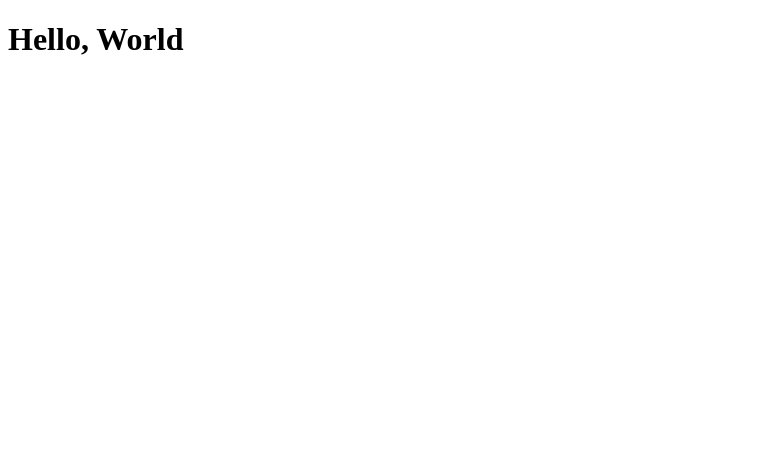
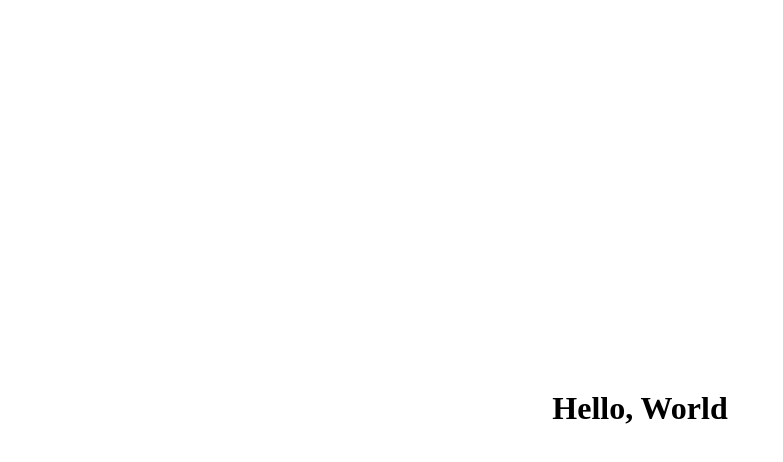
Before and after one commit to chrispohlmanmx/oe_hello_world, a plain HTML site: page index.html in a window 1280 px wide. Shown: the whole page, without its empty margins (0-783 px from the left). Drawn offline with Linux system fonts and the light colour scheme.

Commit message:
feat: adding minimal inline styles to move text to center of screen

```diff
--- a/index.html
+++ b/index.html
@@ -3,7 +3,7 @@
   <head>
     <title>Hello, World</title>
   </head>
-  <body>
-    <h1>Hello, World</h1>
+  <body style="height: 100vh; display: flex; align-items: center">
+    <h1 style="margin: 0 auto">Hello, World</h1>
   </body>
 </html>
```
